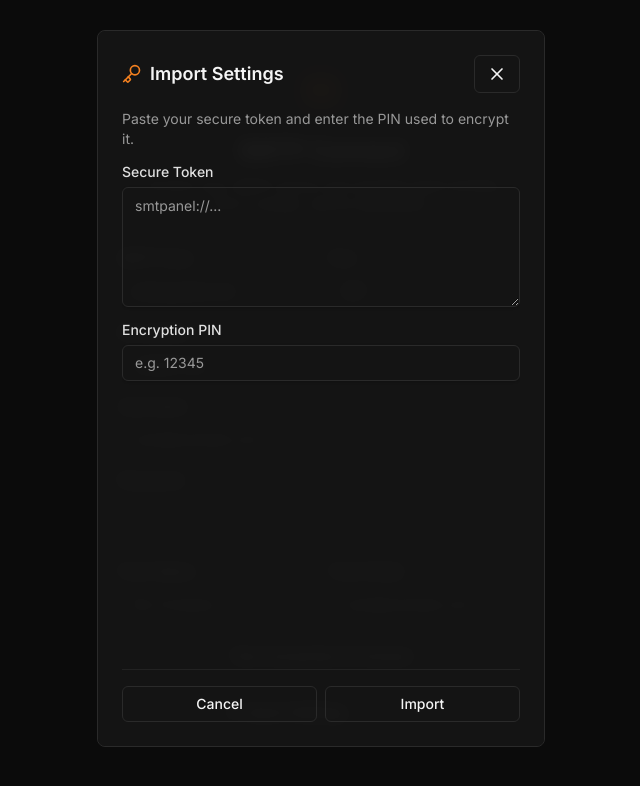
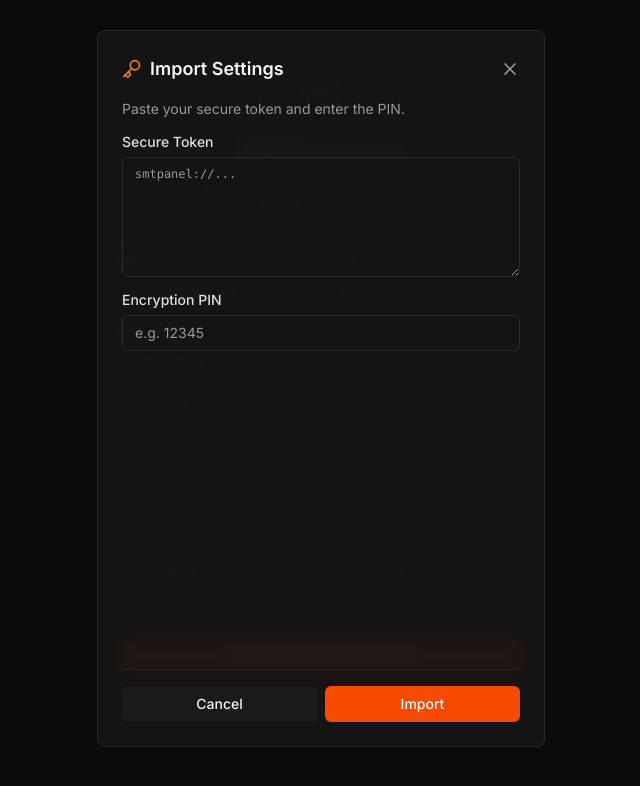
Before and after one commit to afrizalyogi/smtpanel, a Next.js app: page / in a window 1280 px wide. Both pictures are taken after a click on the button "Import Settings". Shown: the top 786 px of the page, without its empty margins (319-959 px from the left). Built offline with nearby package versions, Linux system fonts and the light colour scheme.

Commit message:
fix: resolve global css conflicts breaking button styling and UI layout

```diff
--- a/src/app/globals.css
+++ b/src/app/globals.css
@@ -73,6 +73,7 @@
   to { transform: translateX(0); opacity: 1; }
 }
 
+@layer base {
   body {
     background-color: var(--bg);
     color: var(--fg);
@@ -86,25 +87,19 @@ body {
 
   button, input, select, textarea {
     font: inherit;
-  background: transparent;
-  border: 1px solid var(--border);
     color: var(--fg);
-  border-radius: 6px;
-  padding: 8px 12px;
   }
+
   button {
     cursor: pointer;
     transition: background 150ms;
     font-weight: 500;
   }
+
   button:disabled {
     cursor: not-allowed;
     opacity: 0.6;
   }
-input:focus, select:focus, textarea:focus {
-  outline: none;
-  border-color: var(--accent);
-  box-shadow: var(--focus-ring);
 }
 
 /* Fix for native select dropdown options in dark mode */
--- a/src/app/page.tsx
+++ b/src/app/page.tsx
@@ -137,7 +137,7 @@ export default function ConnectPage() {
 
             <div className="space-y-4 flex-1 overflow-y-auto">
               <p className="text-sm text-muted">
-                Paste your secure token and enter the PIN used to encrypt it.
+                Paste your secure token and enter the PIN.
               </p>
 
               <div className="space-y-2">
--- a/src/components/ThemeToggle.tsx
+++ b/src/components/ThemeToggle.tsx
@@ -19,7 +19,7 @@ export function ThemeToggle() {
         className="flex items-center justify-center h-7 w-7 rounded-md border border-border bg-transparent hover:bg-surface-warm text-muted hover:text-fg transition-colors"
         aria-label="Toggle Theme"
       >
-        <span className="h-4 w-4" />
+        <span className="h-5 w-5" />
       </button>
     );
   }
@@ -32,7 +32,7 @@ export function ThemeToggle() {
       title="Toggle Theme"
       aria-label="Toggle Theme"
     >
-      {theme === "dark" ? <Sun className="h-4 w-4" /> : <Moon className="h-4 w-4" />}
+      {theme === "dark" ? <Sun className="h-5 w-5" /> : <Moon className="h-5 w-5" />}
     </button>
   );
 }
```
Lines whose indentation alone changed are shown as unchanged.
